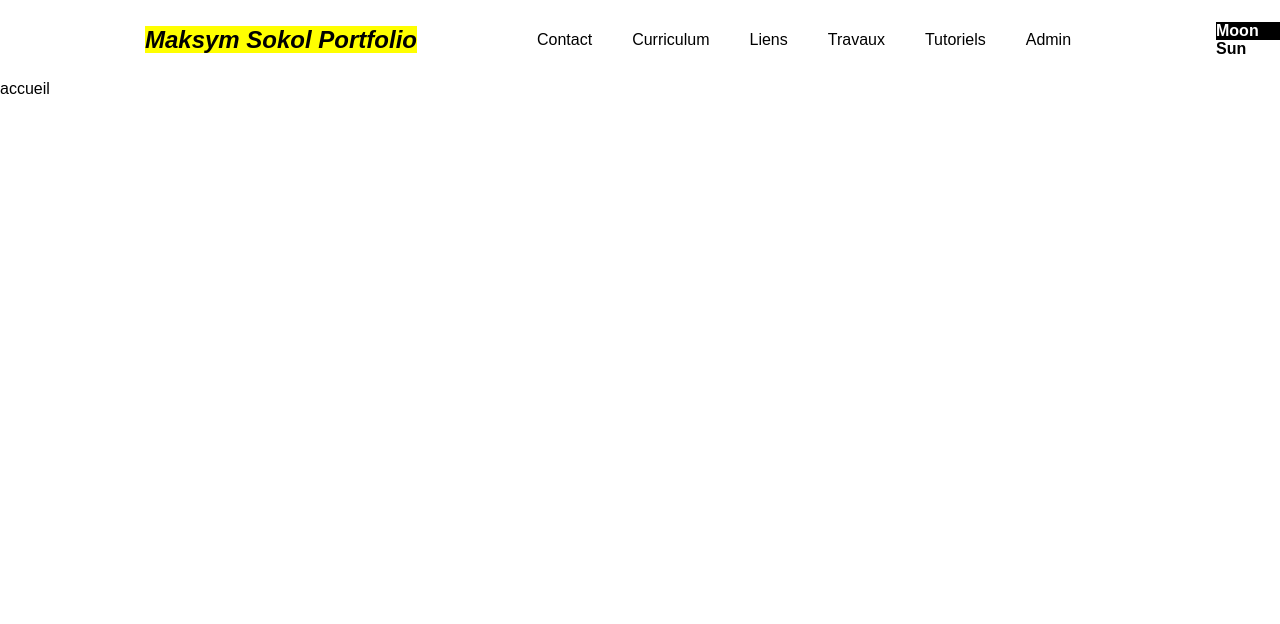
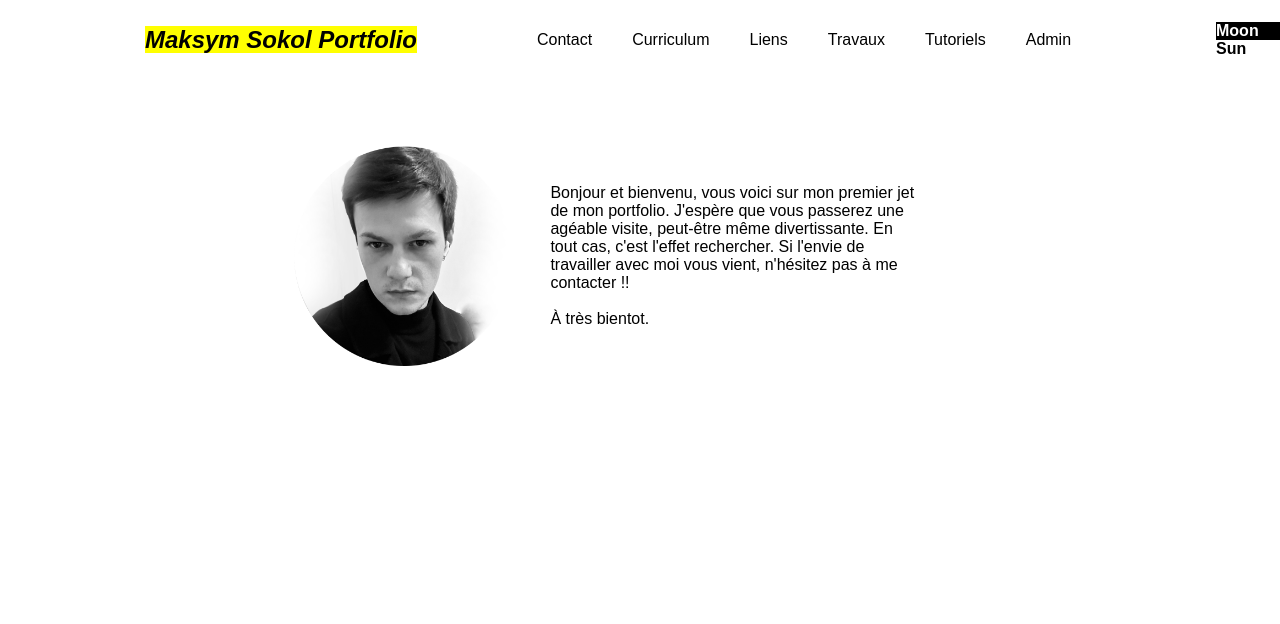
Before and after one commit to Maksym995/Portfolio, a PHP site: page /view/publicView/publicAccueilView.php in a window 1280 px wide. Shown: the top 624 px of the page. Run offline with PHP 8.4, Linux system fonts and the light colour scheme.

Commit message:
Accueil mise à jour

```diff
--- a/public/css/styles.css
+++ b/public/css/styles.css
@@ -138,3 +138,28 @@ footer{
   align-items: center;
   flex-direction: column;
 }
+
+/*Accueil*/
+.maphoto {
+  width: 220px;
+  height: 220px;
+  position: relative;
+  left: 23vw;
+  top: 12vh;
+}
+
+.presentation {
+  width: 23em;
+  position:relative;
+  left: 43vw;
+  top:-7vh;
+}
+.accueildiv{
+  display: grid;
+  grid-template-columns: 230px 24em;
+  grid-template-rows: 20vh;
+  grid-template-areas: "maphoto presentation";
+  /* Dans Grid tous les items sont centrés verticalement */
+  /* Comme justifi content n'est pas defini, il prend la valeur par défaut = strech */
+  align-items: center;
+}
--- a/view/publicView/publicAccueilView.php
+++ b/view/publicView/publicAccueilView.php
@@ -12,8 +12,17 @@
     include_once "inc/menuView.php"
 ?>
 
-<div class="">
-    <p>accueil</p>
+<div class="accueildiv">
+    <img class="maphoto" src="assets/portfolio_moi.png" alt="">
+    <h2></h2>
+    <p class="presentation">Bonjour et bienvenu, vous voici sur mon premier jet de mon portfolio.
+        J'espère que vous passerez une agéable visite, peut-être même divertissante.
+        En tout cas, c'est l'effet rechercher.
+        Si l'envie de travailler avec moi vous vient, n'hésitez pas à me contacter !!
+        <br><br>
+        À très bientot.
+
+    </p>
 </div>
 
 <?php
```
Also changed, not shown: public/assets/portfolio_moi.png (added).
